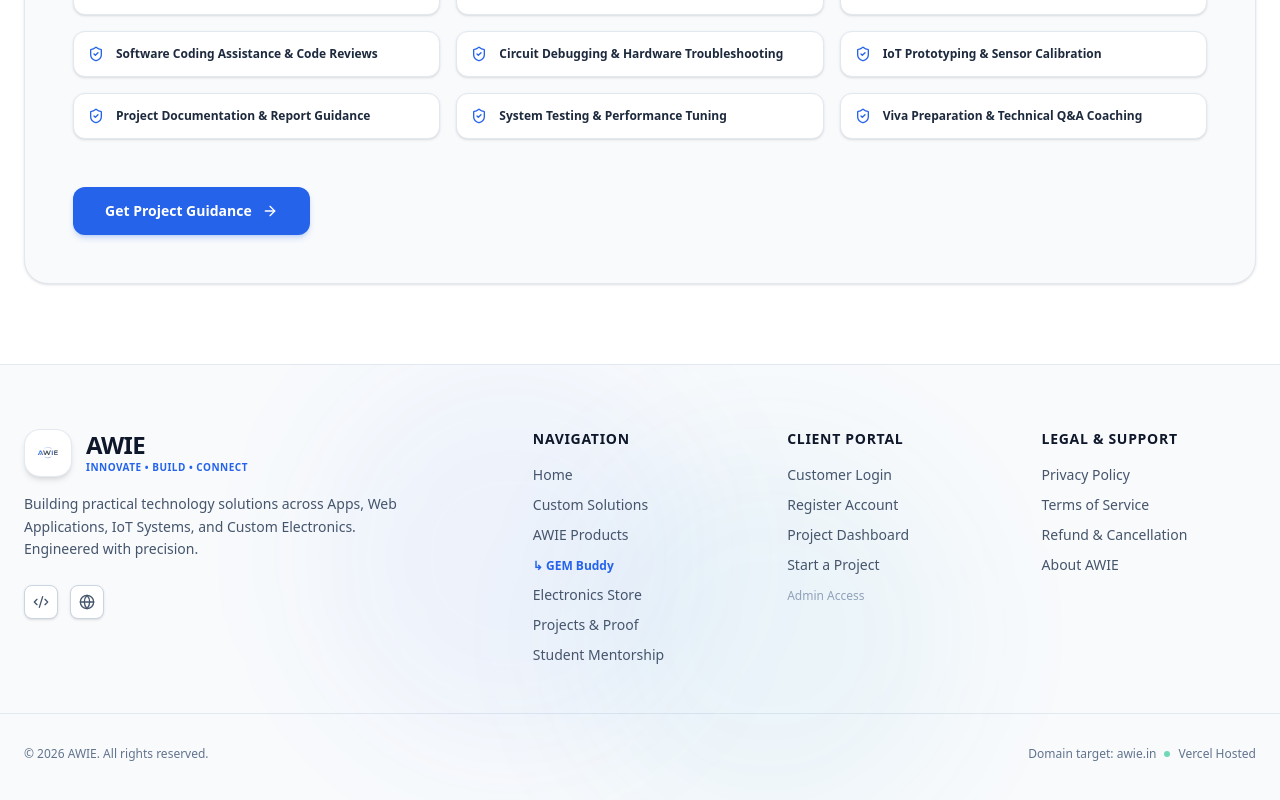
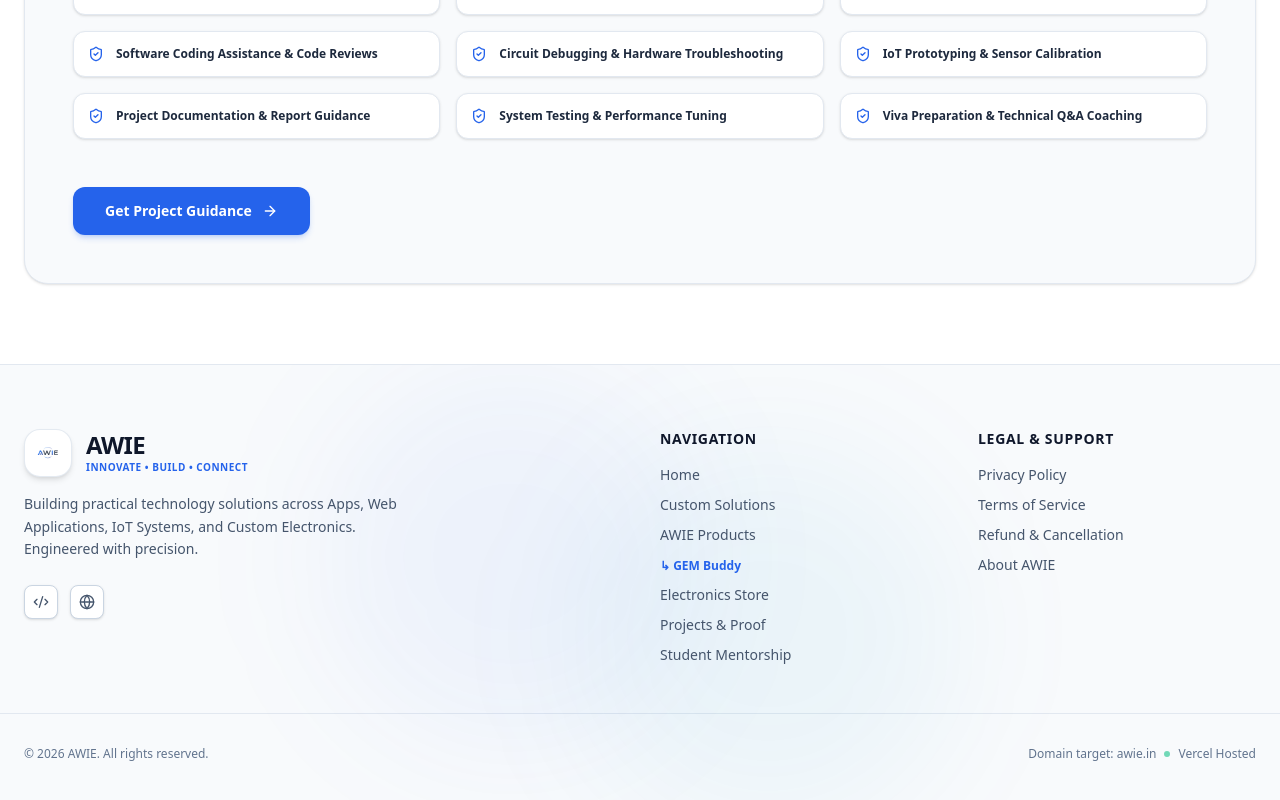
Before and after one commit to awielabs/awiewebsite, a Next.js app: page / in a window 1280 px wide. Shown: the part 5179-5979 px from the top of the page. Built offline with nearby package versions, Linux system fonts and the light colour scheme.

Commit message:
Remove Client Portal section from footer

```diff
--- a/components/layout/Footer.tsx
+++ b/components/layout/Footer.tsx
@@ -16,7 +16,7 @@
       <div className="absolute top-0 left-1/4 w-96 h-96 bg-[#2563EB]/5 rounded-full blur-3xl pointer-events-none" />
       <div className="absolute bottom-0 right-1/4 w-96 h-96 bg-[#0284C7]/5 rounded-full blur-3xl pointer-events-none" />
 
-      <div className="max-w-7xl mx-auto px-6 grid grid-cols-1 md:grid-cols-2 lg:grid-cols-5 gap-10 relative z-10">
+      <div className="max-w-7xl mx-auto px-6 grid grid-cols-1 md:grid-cols-2 lg:grid-cols-4 gap-10 relative z-10">
         {/* Brand Info */}
         <div className="lg:col-span-2 space-y-4">
           <div className="flex items-center gap-3.5">
@@ -67,18 +67,6 @@
           </ul>
         </div>
 
-        {/* Client & Portals */}
-        <div>
-          <h3 className="text-slate-900 text-sm font-bold tracking-wider uppercase mb-4">Client Portal</h3>
-          <ul className="space-y-2.5 text-sm">
-            <li><Link href="/login" className="hover:text-[#2563EB] transition-colors">Customer Login</Link></li>
-            <li><Link href="/signup" className="hover:text-[#2563EB] transition-colors">Register Account</Link></li>
-            <li><Link href="/dashboard" className="hover:text-[#2563EB] transition-colors">Project Dashboard</Link></li>
-            <li><Link href="/contact" className="hover:text-[#2563EB] transition-colors">Start a Project</Link></li>
-            <li><Link href="/admin" className="hover:text-[#2563EB] text-slate-400 text-xs transition-colors">Admin Access</Link></li>
-          </ul>
-        </div>
-
         {/* Legal & Policy */}
         <div>
           <h3 className="text-slate-900 text-sm font-bold tracking-wider uppercase mb-4">Legal & Support</h3>
```
